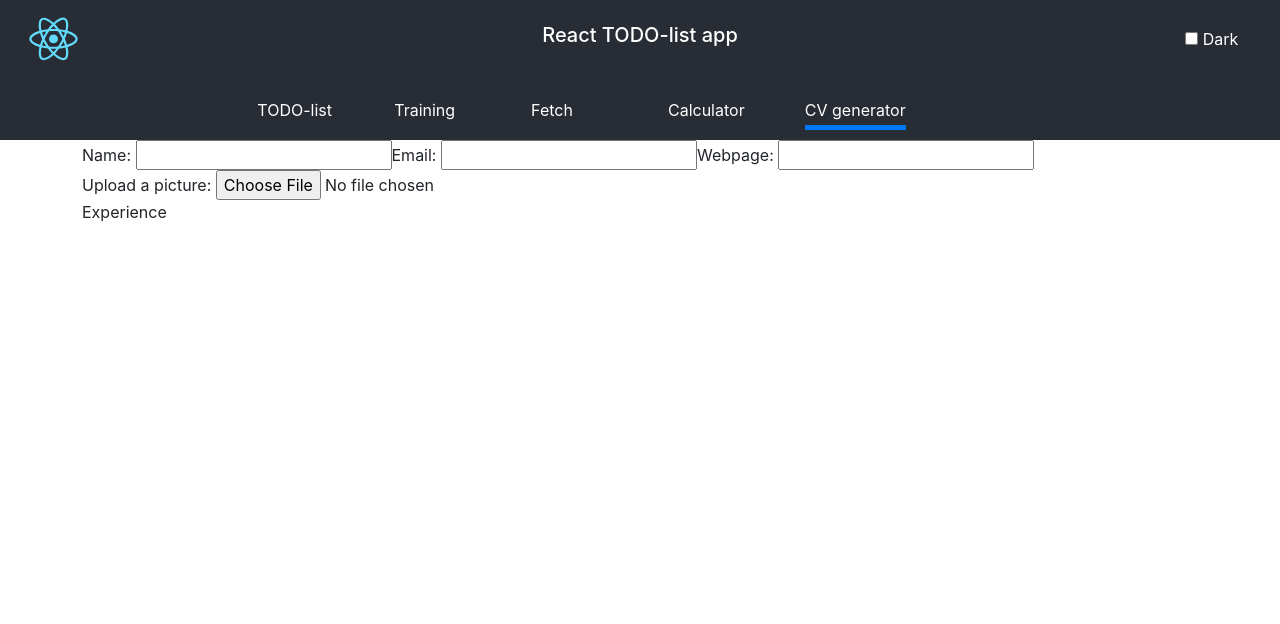
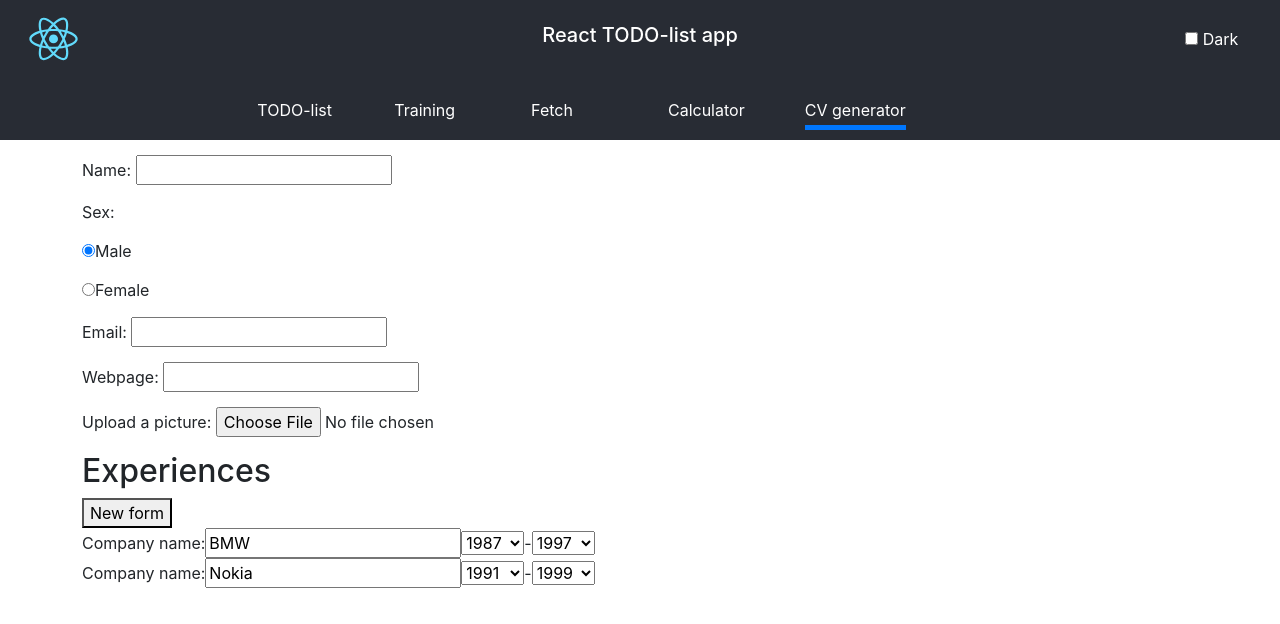
Before and after one commit to Herbertusz/react-todolist, a React (Create React App) app: page /cv-generator in a window 1280 px wide. Shown: the top 624 px of the page. Built offline with nearby package versions, Linux system fonts and the light colour scheme.

Commit message:
Cv experience sitebuild

```diff
--- a/src/components/cv-generator/cv-generator-experience/cv-generator-experience.jsx
+++ b/src/components/cv-generator/cv-generator-experience/cv-generator-experience.jsx
@@ -1,6 +1,71 @@
+import { useState } from "react";
+import {Loop} from "../../shared/utility";
+
 const CvGeneratorExperience = function() {
+
+    const [forms, setForms] = useState([
+        {
+            company: 'BMW',
+            dateOfStart: 1987,
+            dateOfEnd: 1997
+        },
+        {
+            company: 'Nokia',
+            dateOfStart: 1991,
+            dateOfEnd: 1999
+        }
+    ]);
+
+    const newForm = function() {
+        setForms([
+            ...forms,
+            {
+                company: '',
+                dateOfStart: null,
+                dateOfEnd: null
+            }
+        ]);
+    };
+
+    const type = function(event, index) {
+        const changedForms = [...forms];
+        changedForms[index][event.target.name] = event.target.value;
+        setForms(changedForms);
+    };
+
     return(
-        <div>Experience</div>
+        <div>
+            <h2>Experiences</h2>
+            <button type="button" onClick={newForm}>New form</button>
+            <Loop forEach={forms}>
+                {(form, index) => (
+                    <fieldset key={index} >
+                        <label>Company name:
+                            <input type="text" name="company" value={form.company} onChange={(event) => type(event, index)}/>
+                        </label>
+                        <select value={form.dateOfStart} name="dateOfStart" onChange={(event) => type(event, index)}>
+                            <option value={null}>Year</option>
+                            <Loop for={70}>
+                                {n => (
+                                    <option key={n} value={n + 1950}>{n + 1950}</option>
+                                )}
+                            </Loop>
+                        </select>
+                        -
+                        <select value={form.dateOfEnd} name="dateOfEnd" onChange={(event) => type(event, index)}>
+                            <option value={null}>Year</option>
+                            <Loop for={70}>
+                                {n => (
+                                    <option key={n} value={n + 1950}>{n + 1950}</option>
+                                )}
+                            </Loop>
+                        </select>
+                    </fieldset>
+                )}
+            </Loop>
+
+        </div>
+
     );
 };
 
--- a/src/components/cv-generator/cv-generator-header/cv-generator-header.jsx
+++ b/src/components/cv-generator/cv-generator-header/cv-generator-header.jsx
@@ -1,9 +1,11 @@
 import { useState } from "react";
 import CvGeneratorPicUpload from "./cv-generator-pic-upload/cv-generator-pic-upload";
+import styles from "./cv-generator-header.module.scss"
 
 const CvGeneratorHeader = function() {
     const [baseData, setBaseData] = useState({
         name: '',
+        sex: 'male',
         email: '',
         webpage: ''
     });
@@ -11,15 +13,19 @@ const CvGeneratorHeader = function() {
     const type = function(event) {
         setBaseData({
             ...baseData,
-            [event.target.id]: event.target.value
+            [event.target.name]: event.target.value
         });
     };
 
     return(
-        <fieldset>
-            <label>Name: <input id="name" type="text" value={baseData.name} onChange={type} /></label>
-            <label>Email: <input id="email" type="email" value={baseData.email} onChange={type} /></label>
-            <label>Webpage: <input id="webpage" type="url" value={baseData.webpage} onChange={type} /></label>
+        <fieldset className={styles.header}>
+            <label>Name: <input name="name" type="text" value={baseData.name} onChange={type} /></label>
+            <div>Sex:
+                <label><input type="radio" name="sex" value="male" checked={baseData.sex === "male"} onChange={type}/>Male</label>
+                <label><input type="radio" name="sex" value="female" checked={baseData.sex === "female"} onChange={type}/>Female</label>
+            </div>
+            <label>Email: <input name="email" type="email" value={baseData.email} onChange={type} /></label>
+            <label>Webpage: <input name="webpage" type="url" value={baseData.webpage} onChange={type} /></label>
             <CvGeneratorPicUpload />
         </fieldset>
     );
--- a/src/components/cv-generator/cv-generator-header/cv-generator-header.module.scss
+++ b/src/components/cv-generator/cv-generator-header/cv-generator-header.module.scss
@@ -0,0 +1,6 @@
+.header{
+   label{
+       display: block;
+       margin: 15px 0;
+   }
+}
--- /dev/null
+++ b/src/components/fetch/fetch-template.jsx
@@ -0,0 +1,36 @@
+import React from 'react';
+import { Loop } from '../shared/utility';
+import styles from './fetch.module.scss';
+
+const FetchTemplate = function({employees}) {
+
+    return (
+		<React.Fragment>
+			{!employees &&
+				<div>Betöltés</div>
+			}
+			{employees &&
+				<table className={styles.fetchTable}>
+					<tbody>
+						<tr>
+							<th>Name</th>
+							<th>Age</th>
+							<th>Salary</th>
+						</tr>
+						<Loop forEach={employees}>
+							{(item) => (
+								<tr key={item.id}>
+									<td>{item.employee_name}</td>
+									<td>{item.employee_age}</td>
+									<td>{item.employee_salary} $</td>
+								</tr>
+							)}
+						</Loop>
+					</tbody>
+				</table>
+			}
+		</React.Fragment>
+	);
+}
+
+export default FetchTemplate;
--- a/src/components/fetch/fetch.jsx
+++ b/src/components/fetch/fetch.jsx
@@ -1,6 +1,7 @@
-import React, { useEffect, useState } from 'react';
-import { Loop } from '../shared/utility';
-import styles from './fetch.module.scss';
+import { useEffect, useState } from 'react';
+import FetchTemplate from './fetch-template';
+
+
 
 
 const Fetch = function () {
@@ -26,33 +27,10 @@ const Fetch = function () {
 		};
 	});
 
-	return (
-		<React.Fragment>
-			{!employees &&
-				<div>Betöltés</div>
-			}
-			{employees &&
-				<table className={styles.fetchTable}>
-					<tbody>
-            <tr>
-              <th>Name</th>
-              <th>Age</th>
-              <th>Salary</th>
-            </tr>
-						<Loop forEach={employees}>
-							{(item) => (
-								<tr key={item.id}>
-									<td>{item.employee_name}</td>
-									<td>{item.employee_age}</td>
-									<td>{item.employee_salary} $</td>
-								</tr>
-							)}
-						</Loop>
-					</tbody>
-				</table>
-			}
-		</React.Fragment>
+	return(
+		<FetchTemplate employees={employees}/>
 	);
+
 };
 
 export default Fetch;
```
